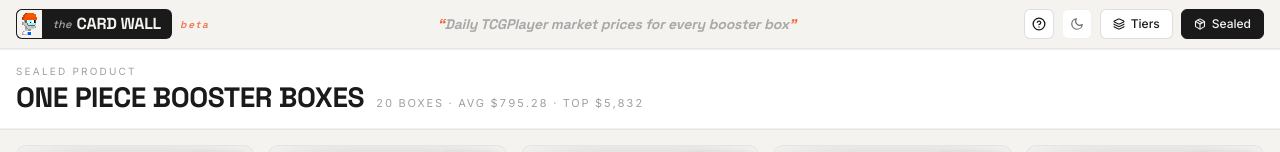
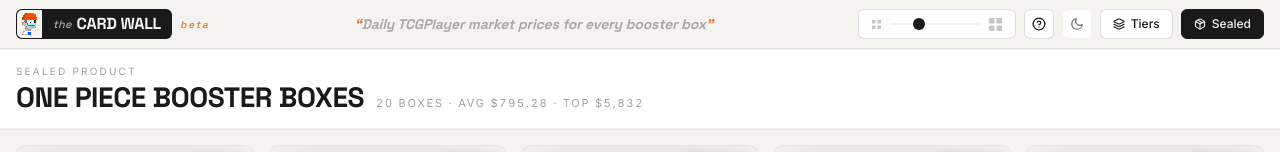
Before and after one commit to point-onefive/tcg_viewer, a Next.js app: page /sealed in a window 1280 px wide. Shown: the top 152 px of the page. Built offline with nearby package versions, Linux system fonts and the light colour scheme.

Commit message:
feat: add zoom slider to sealed page
Co-authored-by: Cursor <cursoragent@cursor.com>

```diff
--- a/src/app/globals.css
+++ b/src/app/globals.css
@@ -808,15 +808,8 @@ html.lenis, html.lenis body {
 
 .sb-grid {
   display: grid;
-  grid-template-columns: repeat(auto-fill, minmax(200px, 1fr));
-  gap: 14px 12px;
+  /* column count + gap are set inline by the zoom slider */
   padding-top: 16px;
-}
-@media (min-width: 640px) {
-  .sb-grid {
-    grid-template-columns: repeat(auto-fill, minmax(220px, 1fr));
-    gap: 18px 14px;
-  }
 }
 
 .sb-tile {
--- a/src/components/gallery/sealed-dashboard.tsx
+++ b/src/components/gallery/sealed-dashboard.tsx
@@ -5,7 +5,7 @@
 
 'use client'
 
-import { useMemo, useState } from 'react'
+import { useMemo, useState, useEffect } from 'react'
 import Image from 'next/image'
 import Link from 'next/link'
 import { HelpCircle, Layers, Package } from 'lucide-react'
@@ -47,9 +47,33 @@ const BoxLineChart = dynamic(
   { ssr: false, loading: () => <div className="sb-detail-chart-skeleton" /> },
 )
 
+// zoom 1 = 2 cols (big), 12 = ~13 cols (small). Same feel as card wall.
+function zoomToCols(zoom: number, windowWidth: number): number {
+  const desired = zoom + 1
+  const max = windowWidth < 768 ? 6 : 12
+  return Math.min(Math.max(desired, 1), max)
+}
+
+function gapForCols(cols: number): number {
+  if (cols >= 10) return 8
+  if (cols >= 7)  return 10
+  return 14
+}
+
 export function SealedDashboard() {
   const ready = useEnsureBoxesLoaded()
   const tierPoolCount = useStore((s) => s.tierPool.length)
+  const [zoom, setZoom] = useState(4)
+  const [windowWidth, setWindowWidth] = useState(1200)
+
+  useEffect(() => {
+    const update = () => setWindowWidth(window.innerWidth)
+    update()
+    window.addEventListener('resize', update, { passive: true })
+    return () => window.removeEventListener('resize', update)
+  }, [])
+
+  const columns = zoomToCols(zoom, windowWidth)
 
   const boxes = useMemo(() => {
     if (!ready) return []
@@ -118,6 +142,29 @@ export function SealedDashboard() {
           </div>
 
           <div className="flex items-center gap-2 shrink-0">
+            {/* Zoom slider — same widget as card wall header */}
+            <div
+              className="flex items-center gap-2 px-3"
+              style={{ ...ctrl, height: 30 }}
+            >
+              <svg width="11" height="11" viewBox="0 0 12 12" fill="none" style={{ color: 'var(--text-muted)', flexShrink: 0 }}>
+                <rect x="1" y="1" width="4" height="4" rx="0.5" fill="currentColor" opacity="0.6"/>
+                <rect x="7" y="1" width="4" height="4" rx="0.5" fill="currentColor" opacity="0.6"/>
+                <rect x="1" y="7" width="4" height="4" rx="0.5" fill="currentColor" opacity="0.6"/>
+                <rect x="7" y="7" width="4" height="4" rx="0.5" fill="currentColor" opacity="0.6"/>
+              </svg>
+              <input
+                type="range" min={1} max={11} step={1} value={zoom}
+                onChange={(e) => setZoom(Number(e.target.value))}
+                className="zoom-slider" aria-label="Zoom level" style={{ width: 90 }}
+              />
+              <svg width="15" height="15" viewBox="0 0 16 16" fill="none" style={{ color: 'var(--text-muted)', flexShrink: 0 }}>
+                <rect x="1" y="1" width="6" height="6" rx="0.5" fill="currentColor" opacity="0.6"/>
+                <rect x="9" y="1" width="6" height="6" rx="0.5" fill="currentColor" opacity="0.6"/>
+                <rect x="1" y="9" width="6" height="6" rx="0.5" fill="currentColor" opacity="0.6"/>
+                <rect x="9" y="9" width="6" height="6" rx="0.5" fill="currentColor" opacity="0.6"/>
+              </svg>
+            </div>
             <Link
               href="/help"
               className="footer-btn inline-flex items-center justify-center"
@@ -185,7 +232,13 @@ export function SealedDashboard() {
             </p>
           </div>
         ) : (
-          <div className="sb-grid">
+          <div
+            className="sb-grid"
+            style={{
+              gridTemplateColumns: `repeat(${columns}, 1fr)`,
+              gap: gapForCols(columns),
+            }}
+          >
             {boxes.map((box) => (
               <BoxTile
                 key={box.tcgplayerId}
```
